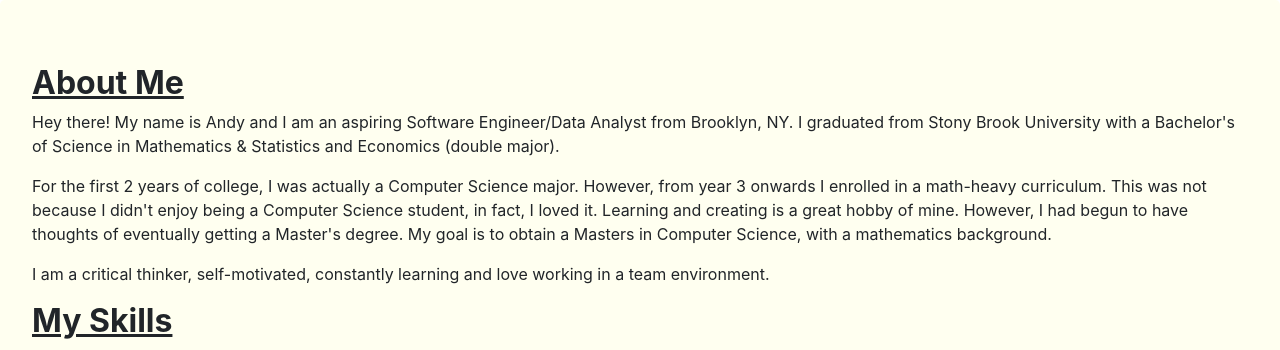
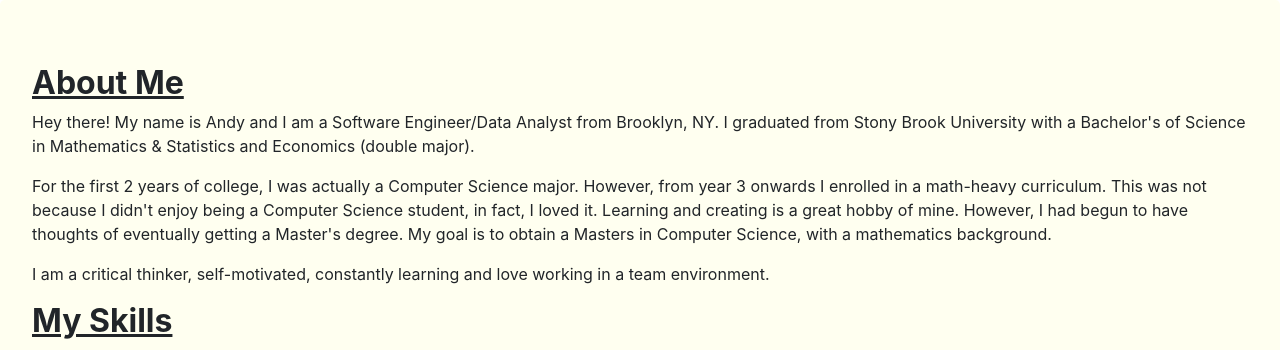
Before and after one commit to andyz123/AndyZhengBlog, a Flask app: page /about in a window 1280 px wide. Shown: the part 56-406 px from the top of the page. Run offline with Flask 2, Linux system fonts and the light colour scheme; some libraries are stand-ins or nearby versions.

Commit message:
Update about.html

```diff
--- a/BlogWebsiteProject/socialblogproject/templates/about.html
+++ b/BlogWebsiteProject/socialblogproject/templates/about.html
@@ -5,7 +5,7 @@
 
 	<div class = 'jumbotron'style="background-color: #FFFFF0;">
 		<h2><u><strong>About Me</strong></u></h2>
-		<p>Hey there! My name is Andy and I am an aspiring Software Engineer/Data Analyst from Brooklyn, NY. I graduated from Stony Brook University with a Bachelor's of Science in Mathematics & Statistics and Economics (double major).</p>
+		<p>Hey there! My name is Andy and I am a Software Engineer/Data Analyst from Brooklyn, NY. I graduated from Stony Brook University with a Bachelor's of Science in Mathematics & Statistics and Economics (double major).</p>
 
 		<p>For the first 2 years of college, I was actually a Computer Science major. However, from year 3 onwards I enrolled in a math-heavy curriculum. This was not because I didn't enjoy being a Computer Science student, in fact, I loved it. Learning and creating is a great hobby of mine. However, I had begun to have thoughts of eventually getting a Master's degree. My goal is to obtain a Masters in Computer Science, with a mathematics background.</p>
 
```
